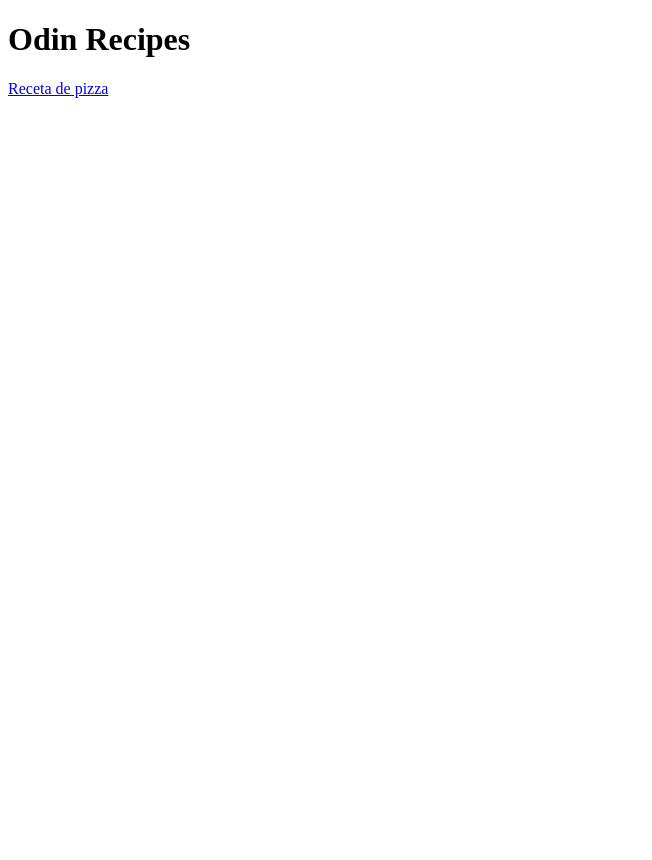
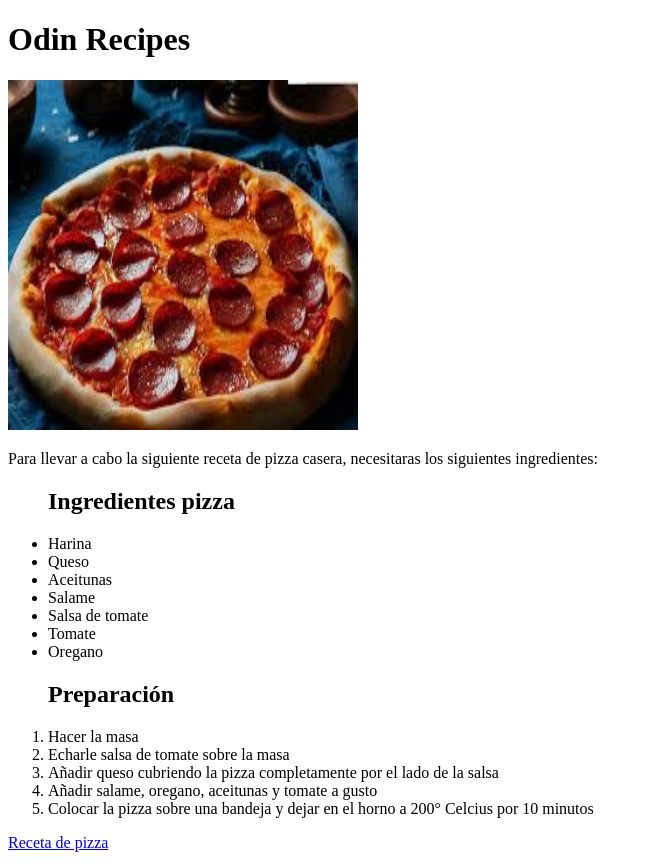
Before and after one commit to NachoCatalan/Odin-recipes, a plain HTML site: page index.html in a window 1280 px wide. Shown: the whole page, without its empty margins (0-652 px from the left). Before the commit the page ends 800 px from the top, so only its background shows below. Drawn offline with Linux system fonts and the light colour scheme.

Commit message:
Se añade la receta de pizza al archivo pizza.html

```diff
--- a/index.html
+++ b/index.html
@@ -6,6 +6,24 @@
 </head>
 <body>
     <h1>Odin Recipes</h1>
+    <img src="./images/images.jpeg" alt="Pizza cocinada" width="350" height="350">
+    <p>Para llevar a cabo la siguiente receta de pizza casera, necesitaras los siguientes ingredientes: </p>
+    <ul><h2>Ingredientes pizza</h2>
+        <li>Harina</li>
+        <li>Queso</li>
+        <li>Aceitunas</li>
+        <li>Salame</li>
+        <li>Salsa de tomate</li>
+        <li>Tomate</li>
+        <li>Oregano</li>
+    </ul>
+    <ol><h2>Preparación</h2>
+        <li>Hacer la masa</li>
+        <li>Echarle salsa de tomate sobre la masa</li>
+        <li>Añadir queso cubriendo la pizza completamente por el lado de la salsa</li>
+        <li>Añadir salame, oregano, aceitunas y tomate a gusto</li>
+        <li>Colocar la pizza sobre una bandeja y dejar en el horno a 200° Celcius por 10 minutos</li>
+    </ol>
     <a href="../Odin-recipes/recipes/pizza.html" target="_blank" rel="noreferrer noopener">Receta de pizza</a>
 </body>
 </html>
```
Also changed, not shown: images/images.jpeg (added).
